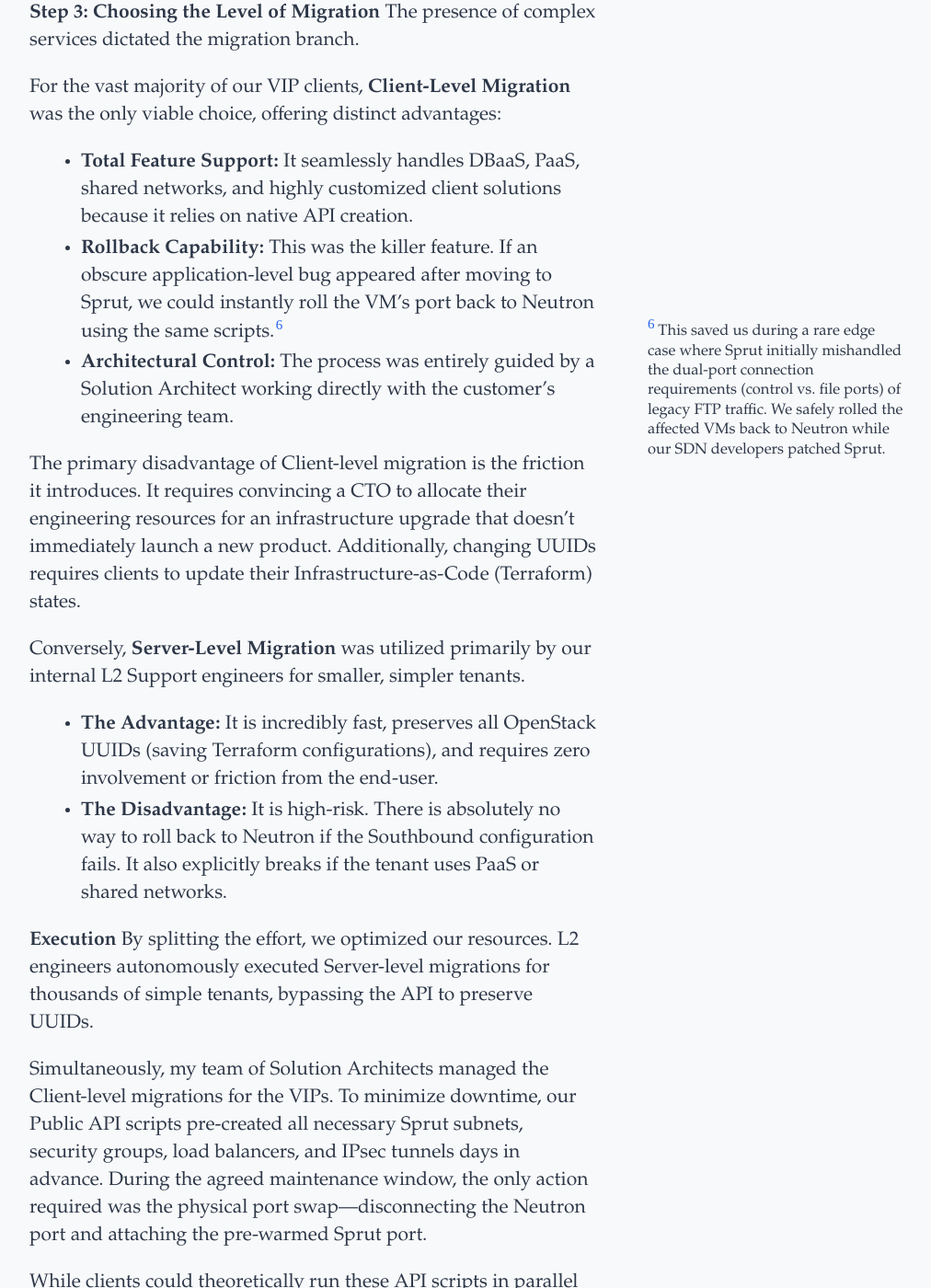
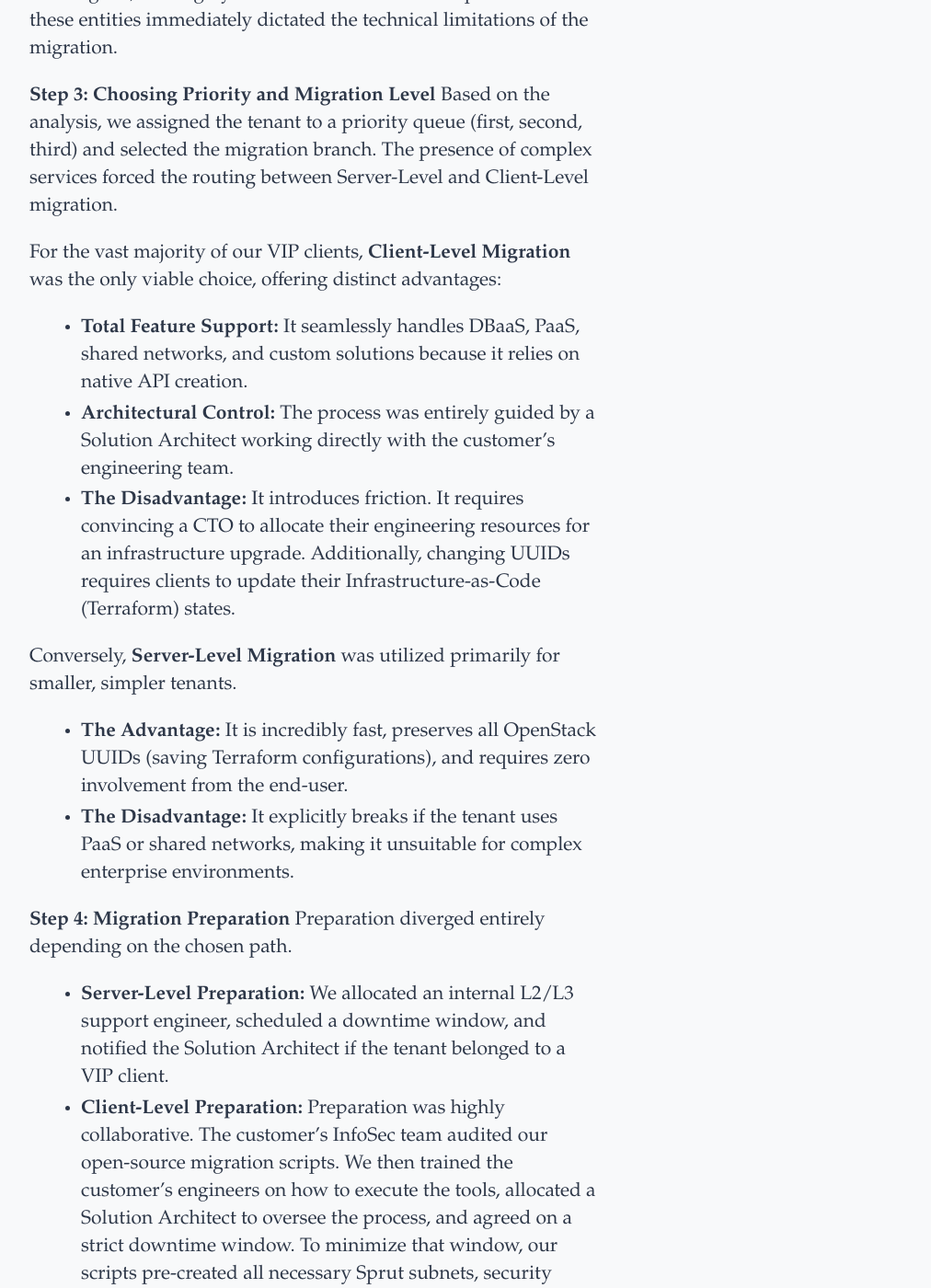
Before and after one commit to IlyaNyrkov/IlyaNyrkov.github.io, a Jekyll site: the page built from _posts/2026-04-27-migrating-200-000-network-ports.md, in a window 1280 px wide and 1400 px high, scrolled down 12960 px. Shown: the whole window at 92% size, without its empty margins (128-1140 px from the left). Built offline with Jekyll 4.4.1, drawn with Linux system fonts in a browser that asks for light colours; some web fonts are replaced; some of the changed text lies outside the part shown.

Commit message:
fixed last subchapter in chapter 2 in 200k network ports

```diff
--- a/_posts/2026-04-27-migrating-200-000-network-ports.md
+++ b/_posts/2026-04-27-migrating-200-000-network-ports.md
@@ -81,7 +81,7 @@
 
 ## II. The Philosophy of Migration: State Machines vs. Database Intervention
 
-Before writing a single script or scheduling a maintenance window, we had to determine the architectural philosophy of the migration. When moving 200,000 virtual ports, the decision of *how* to interact with the cloud—via public APIs or through direct database manipulation—dictates the entire risk profile of the project.
+Before writing a single script or scheduling a maintenance window, we had to determine the architectural philosophy of the migration. When moving 200,000 virtual ports, the decision of *how* to interact with the cloud-via public APIs or through direct database manipulation-dictates the entire risk profile of the project.
 
 ### The Cloud as a State Machine
 
@@ -120,7 +120,7 @@
 Based on these access levels, VK Cloud defined three internal paths for migrating OpenStack tenants to the Sprut SDN.<label for="sn-5" class="margin-toggle sidenote-number"></label><input type="checkbox" id="sn-5" class="margin-toggle"/><span class="sidenote">In OpenStack, a "Tenant" (or Project) is an isolated set of cloud resources, identical to an AWS Account or a GCP Project. Migration was executed strictly on a tenant-by-tenant basis.</span> It is important to note the "-level" postfix here: we are not migrating servers; we are migrating *networks* at different operational levels.
 
 1.  **Client-Level Migration:** A set of actions performed exclusively through the standard, existing Northbound API (e.g., recreating a virtual router, requesting a new port, reconnecting a VM interface). This approach is the most natural, predictable, and secure. However, because new entities are created via the API, the OpenStack UUIDs of those network resources will change. The guest operating systems must adapt to the switch (e.g., renewing DHCP leases), which often requires coordination with the client.
-2.  **Server-Level Migration:** A process performed entirely on the backend by operations engineers. It utilizes service-level access, direct queries to private administrative APIs, and low-level Southbound configurations. The primary goal is for the guest VMs to "notice nothing"—UUIDs remain the same, and no client involvement is required. In theory, this is the ultimate seamless migration. In practice, achieving this safely requires monumental, customized engineering effort that often exceeds the budget and timeline of a critical migration.
+2.  **Server-Level Migration:** A process performed entirely on the backend by operations engineers. It utilizes service-level access, direct queries to private administrative APIs, and low-level Southbound configurations. The primary goal is for the guest VMs to "notice nothing"-UUIDs remain the same, and no client involvement is required. In theory, this is the ultimate seamless migration. In practice, achieving this safely requires monumental, customized engineering effort that often exceeds the budget and timeline of a critical migration.
 3.  **Hybrid-Level Migration:** A blend of the two, utilizing Client-level API scripts for entity creation, but assisted by specific Server-level tools to bypass certain API limitations.
 
 ### The Decision Matrix and Execution
@@ -132,32 +132,34 @@
   </figcaption>
 </figure>
 
+With a massive cloud footprint and limited engineering resources, we had to prioritize ruthlessly. We developed a strict decision matrix (illustrated above) to determine exactly how and when an OpenStack tenant would be migrated.
 
-With a massive cloud footprint and limited engineering resources, we had to prioritize ruthlessly. We developed a strict decision matrix (illustrated above) to determine which migration path a tenant would take.
+**Step 1: Analysis and Prioritization**
+We started by listing and ranking all existing OpenStack tenants. Our primary goal was to reduce the "blast radius" of a potential Neutron Full Sync disaster as quickly as possible. The fewer ports left on legacy Neutron, the faster the recovery time for everyone. Therefore, we prioritized the largest projects and our highest-paying VIP clients.
 
-**Step 1 & 2: Analysis and Blast Radius Prioritization**
-Our primary goal was to reduce the "blast radius" of a potential Neutron Full Sync disaster as quickly as possible. The fewer ports left on legacy Neutron, the faster the recovery time for everyone. Therefore, we prioritized the largest projects and our highest-paying VIP clients.
+**Step 2: Checking for Specialized Entities**
+We systematically analyzed each tenant for complex services. VIP clients rarely use simple IaaS (Infrastructure as a Service) VMs. They utilize complex PaaS environments, DBaaS, shared networks, VPNaaS, Floating IPs, and highly customized solutions. The presence of these entities immediately dictated the technical limitations of the migration.
 
-However, VIP clients rarely use simple IaaS (Infrastructure as a Service) VMs. They utilize complex PaaS environments, shared networks, VPNs, and load balancers. We had to analyze each project for these specialized services.
-
-**Step 3: Choosing the Level of Migration**
-The presence of complex services dictated the migration branch.
+**Step 3: Choosing Priority and Migration Level**
+Based on the analysis, we assigned the tenant to a priority queue (first, second, third) and selected the migration branch. The presence of complex services forced the routing between Server-Level and Client-Level migration.
 
 For the vast majority of our VIP clients, **Client-Level Migration** was the only viable choice, offering distinct advantages:
-* **Total Feature Support:** It seamlessly handles DBaaS, PaaS, shared networks, and highly customized client solutions because it relies on native API creation.
-* **Rollback Capability:** This was the killer feature. If an obscure application-level bug appeared after moving to Sprut, we could instantly roll the VM's port back to Neutron using the same scripts.<label for="sn-6" class="margin-toggle sidenote-number"></label><input type="checkbox" id="sn-6" class="margin-toggle"/><span class="sidenote">This saved us during a rare edge case where Sprut initially mishandled the dual-port connection requirements (control vs. file ports) of legacy FTP traffic. We safely rolled the affected VMs back to Neutron while our SDN developers patched Sprut.</span>
+* **Total Feature Support:** It seamlessly handles DBaaS, PaaS, shared networks, and custom solutions because it relies on native API creation.
 * **Architectural Control:** The process was entirely guided by a Solution Architect working directly with the customer’s engineering team.
+* **The Disadvantage:** It introduces friction. It requires convincing a CTO to allocate their engineering resources for an infrastructure upgrade. Additionally, changing UUIDs requires clients to update their Infrastructure-as-Code (Terraform) states.
 
-The primary disadvantage of Client-level migration is the friction it introduces. It requires convincing a CTO to allocate their engineering resources for an infrastructure upgrade that doesn't immediately launch a new product. Additionally, changing UUIDs requires clients to update their Infrastructure-as-Code (Terraform) states.
+Conversely, **Server-Level Migration** was utilized primarily for smaller, simpler tenants.
+* **The Advantage:** It is incredibly fast, preserves all OpenStack UUIDs (saving Terraform configurations), and requires zero involvement from the end-user.
+* **The Disadvantage:** It explicitly breaks if the tenant uses PaaS or shared networks, making it unsuitable for complex enterprise environments.
 
-Conversely, **Server-Level Migration** was utilized primarily by our internal L2 Support engineers for smaller, simpler tenants.
-* **The Advantage:** It is incredibly fast, preserves all OpenStack UUIDs (saving Terraform configurations), and requires zero involvement or friction from the end-user.
-* **The Disadvantage:** It is high-risk. There is absolutely no way to roll back to Neutron if the Southbound configuration fails. It also explicitly breaks if the tenant uses PaaS or shared networks.
+**Step 4: Migration Preparation**
+Preparation diverged entirely depending on the chosen path.
+* **Server-Level Preparation:** We allocated an internal L2/L3 support engineer, scheduled a downtime window, and notified the Solution Architect if the tenant belonged to a VIP client.
+* **Client-Level Preparation:** Preparation was highly collaborative. The customer’s InfoSec team audited our open-source migration scripts. We then trained the customer's engineers on how to execute the tools, allocated a Solution Architect to oversee the process, and agreed on a strict downtime window. To minimize that window, our scripts pre-created all necessary Sprut subnets, security groups, load balancers, and IPsec tunnels days in advance without impacting the live environment.
 
-**Execution**
-By splitting the effort, we optimized our resources. L2 engineers autonomously executed Server-level migrations for thousands of simple tenants, bypassing the API to preserve UUIDs.
-
-Simultaneously, my team of Solution Architects managed the Client-level migrations for the VIPs. To minimize downtime, our Public API scripts pre-created all necessary Sprut subnets, security groups, load balancers, and IPsec tunnels days in advance. During the agreed maintenance window, the only action required was the physical port swap—disconnecting the Neutron port and attaching the pre-warmed Sprut port.
+**Step 5: Migration Execution and Troubleshooting**
+* **Server-Level Execution:** L2/L3 engineers autonomously executed the migration using backend utilities, bypassing the Northbound API to preserve OpenStack UUIDs. If problems arose, they followed strict internal runbooks. Because this method manipulates the database directly, rolling back to Neutron in the event of a failure was strictly impossible.
+* **Client-Level Execution:** The customer's engineer executed the migration steps. During the maintenance window, the only action required was the physical port swap—disconnecting the Neutron port and attaching the pre-created Sprut port. This method's greatest strength was its rollback capability. If an obscure application-level bug appeared after moving to Sprut, we could instantly roll the VM's port back to Neutron using the same scripts.<label for="sn-6" class="margin-toggle sidenote-number"></label><input type="checkbox" id="sn-6" class="margin-toggle"/><span class="sidenote">This saved us during a rare edge case where Sprut initially mishandled the dual-port connection requirements (control vs. file ports) of legacy FTP traffic. We safely rolled the affected VMs back to Neutron while our SDN developers patched Sprut.</span>
 
 While clients could theoretically run these API scripts in parallel to migrate dozens of VMs in a few seconds, most preferred a sequential, one-VM-at-a-time approach, taking about 20 seconds per server to allow for immediate health checks. Interestingly, as the script repository matured with comprehensive documentation, a shift occurred. Large enterprise clients managing dozens of OpenStack tenants—such as Philip Morris International—became increasingly independent. Once they grew comfortable with the methodology, they began executing migrations entirely on their own, and in some cases, built specialized internal tools based on our scripts. Eventually, simply handing over the repository link was enough for many to self-serve, though our Solution Architects always remained on standby to assist if needed.
 
```
